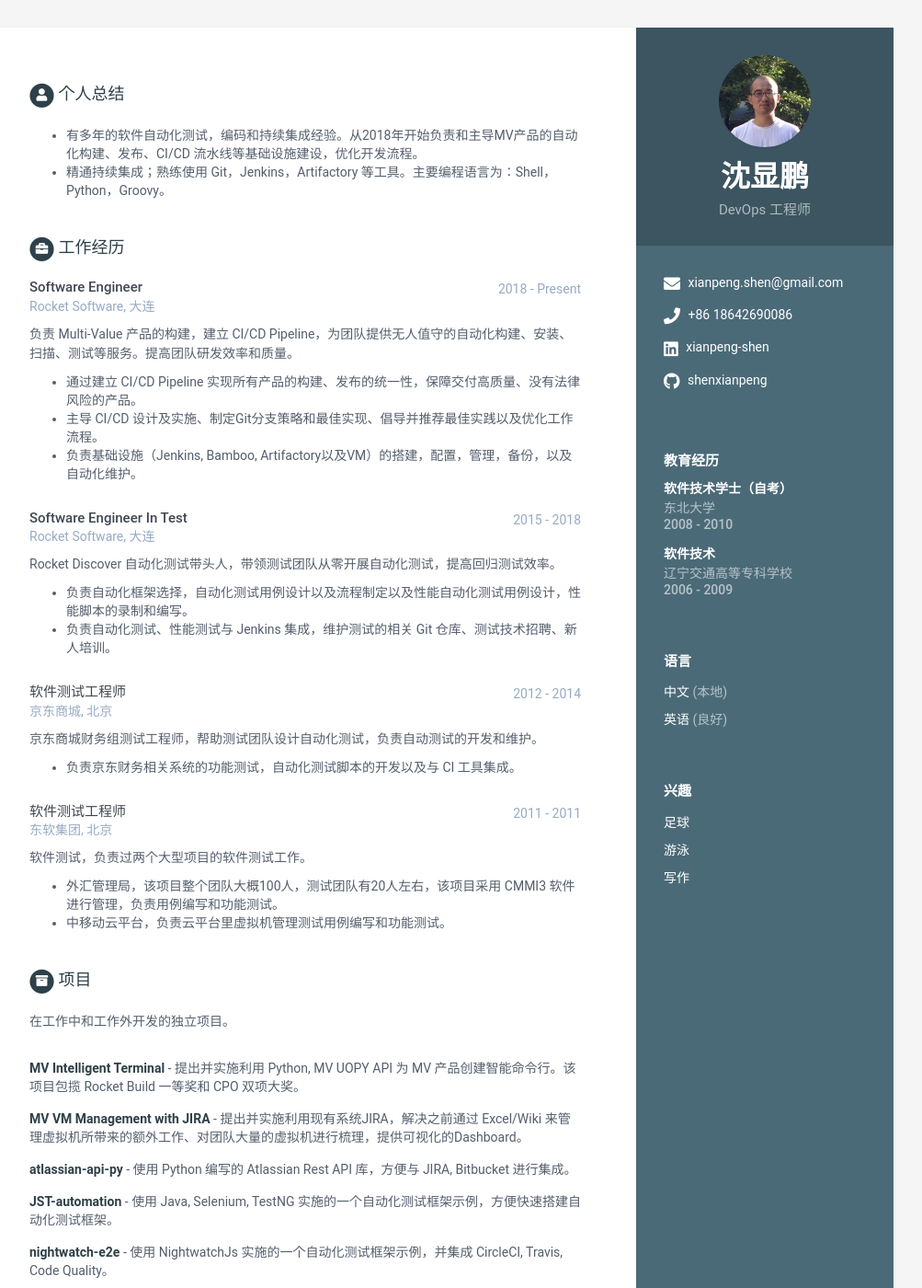
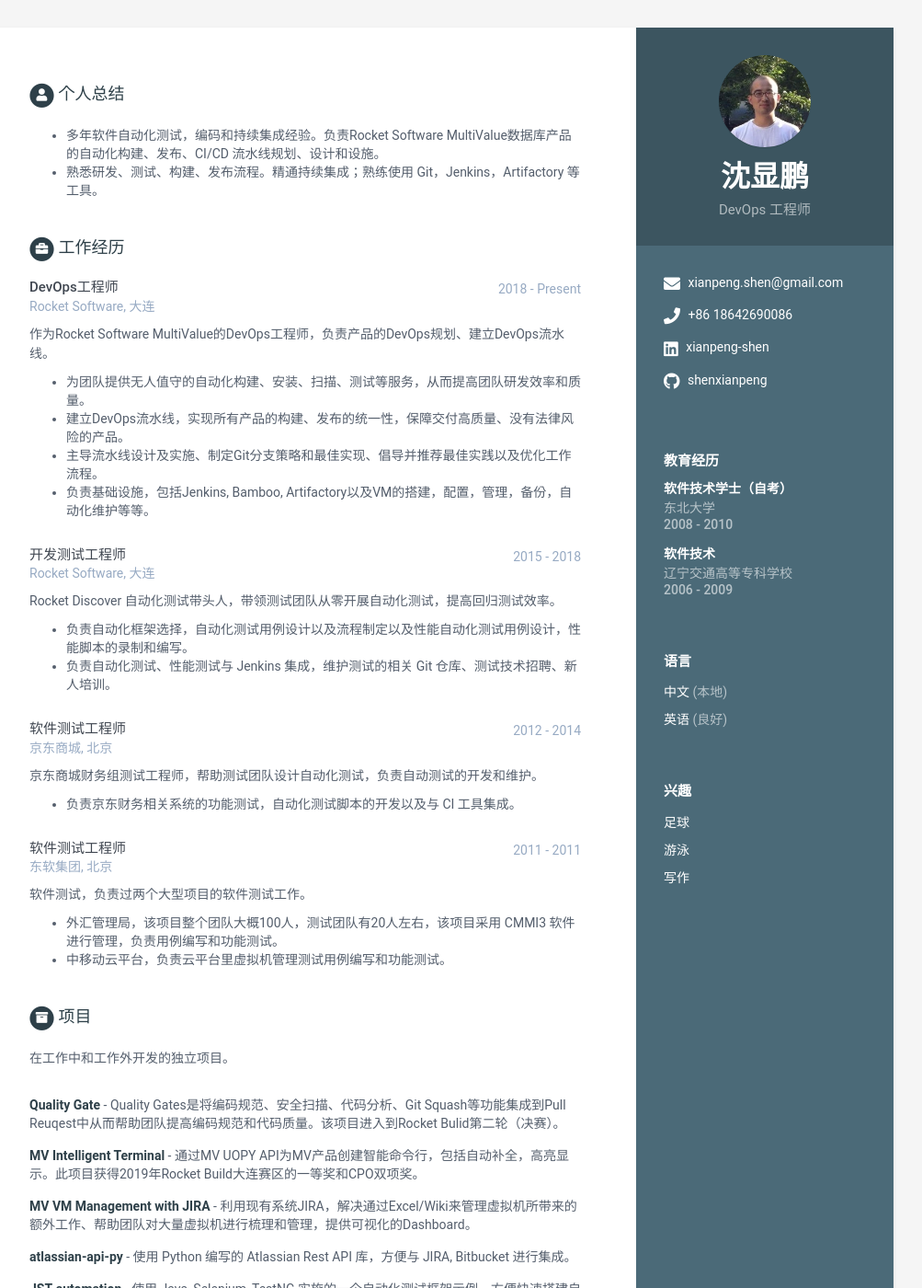
Before and after one commit to shenxianpeng/resume-cn, a Jekyll site: the page built from index.html, in a window 1280 px wide and 1400 px high. Shown: the whole window at 92% size, without its empty margins (168-1171 px from the left). Built offline with Jekyll 4.4.1, drawn with Linux system fonts in a browser that asks for light colours; some of the changed text lies outside the part shown.

Commit message:
update resume-cn

```diff
--- a/_data/data.yml
+++ b/_data/data.yml
@@ -43,8 +43,8 @@ sidebar:
 career-profile:
     title: 个人总结
     summary: |
-      - 有多年的软件自动化测试，编码和持续集成经验。从2018年开始负责和主导MV产品的自动化构建、发布、CI/CD 流水线等基础设施建设，优化开发流程。
-      - 精通持续集成；熟练使用 Git，Jenkins，Artifactory 等工具。主要编程语言为：Shell，Python，Groovy。
+      - 多年软件自动化测试，编码和持续集成经验。负责Rocket Software MultiValue数据库产品的自动化构建、发布、CI/CD 流水线规划、设计和设施。
+      - 熟悉研发、测试、构建、发布流程。精通持续集成；熟练使用 Git，Jenkins，Artifactory 等工具。
 
 education:
     - degree: 软件技术学士（自考）
@@ -58,17 +58,18 @@ education:
       details: |
 
 experiences:
-    - role: Software Engineer
+    - role: DevOps工程师
       time: 2018 - Present
       company: Rocket Software, 大连
       details: |
-        负责 Multi-Value 产品的构建，建立 CI/CD Pipeline，为团队提供无人值守的自动化构建、安装、扫描、测试等服务。提高团队研发效率和质量。
+        作为Rocket Software MultiValue的DevOps工程师，负责产品的DevOps规划、建立DevOps流水线。
 
-          - 通过建立 CI/CD Pipeline 实现所有产品的构建、发布的统一性，保障交付高质量、没有法律风险的产品。
-          - 主导 CI/CD 设计及实施、制定Git分支策略和最佳实现、倡导并推荐最佳实践以及优化工作流程。
-          - 负责基础设施（Jenkins, Bamboo, Artifactory以及VM）的搭建，配置，管理，备份，以及自动化维护。
+          - 为团队提供无人值守的自动化构建、安装、扫描、测试等服务，从而提高团队研发效率和质量。
+          - 建立DevOps流水线，实现所有产品的构建、发布的统一性，保障交付高质量、没有法律风险的产品。
+          - 主导流水线设计及实施、制定Git分支策略和最佳实现、倡导并推荐最佳实践以及优化工作流程。
+          - 负责基础设施，包括Jenkins, Bamboo, Artifactory以及VM的搭建，配置，管理，备份，自动化维护等等。
 
-    - role: Software Engineer In Test
+    - role: 开发测试工程师
       time: 2015 - 2018
       company: Rocket Software, 大连
       details: |
@@ -100,13 +101,17 @@ projects:
       在工作中和工作外开发的独立项目。
 
     assignments:
+      - title: Quality Gate
+        link: "#"
+        tagline: "Quality Gates是将编码规范、安全扫描、代码分析、Git Squash等功能集成到Pull Reuqest中从而帮助团队提高编码规范和代码质量。该项目进入到Rocket Bulid第二轮（决赛）。"
+
       - title: MV Intelligent Terminal
         link: "#"
-        tagline: "提出并实施利用 Python, MV UOPY API 为 MV 产品创建智能命令行。该项目包揽 Rocket Build 一等奖和 CPO 双项大奖。"
+        tagline: "通过MV UOPY API为MV产品创建智能命令行，包括自动补全，高亮显示。此项目获得2019年Rocket Build大连赛区的一等奖和CPO双项奖。"
 
       - title: MV VM Management with JIRA
         link: "#"
-        tagline: "提出并实施利用现有系统JIRA，解决之前通过 Excel/Wiki 来管理虚拟机所带来的额外工作、对团队大量的虚拟机进行梳理，提供可视化的Dashboard。"
+        tagline: "利用现有系统JIRA，解决通过Excel/Wiki来管理虚拟机所带来的额外工作、帮助团队对大量虚拟机进行梳理和管理，提供可视化的Dashboard。"
 
       - title: atlassian-api-py
         link: "https://pypi.org/project/atlassian-api-py/"
@@ -147,8 +152,5 @@ skills:
       - name: Python
         level: 90%
 
-      - name: Golang
-        level: 60%
-
-      - name: C & Java
+      - name: C & Java & Golang
         level: 50%
```
